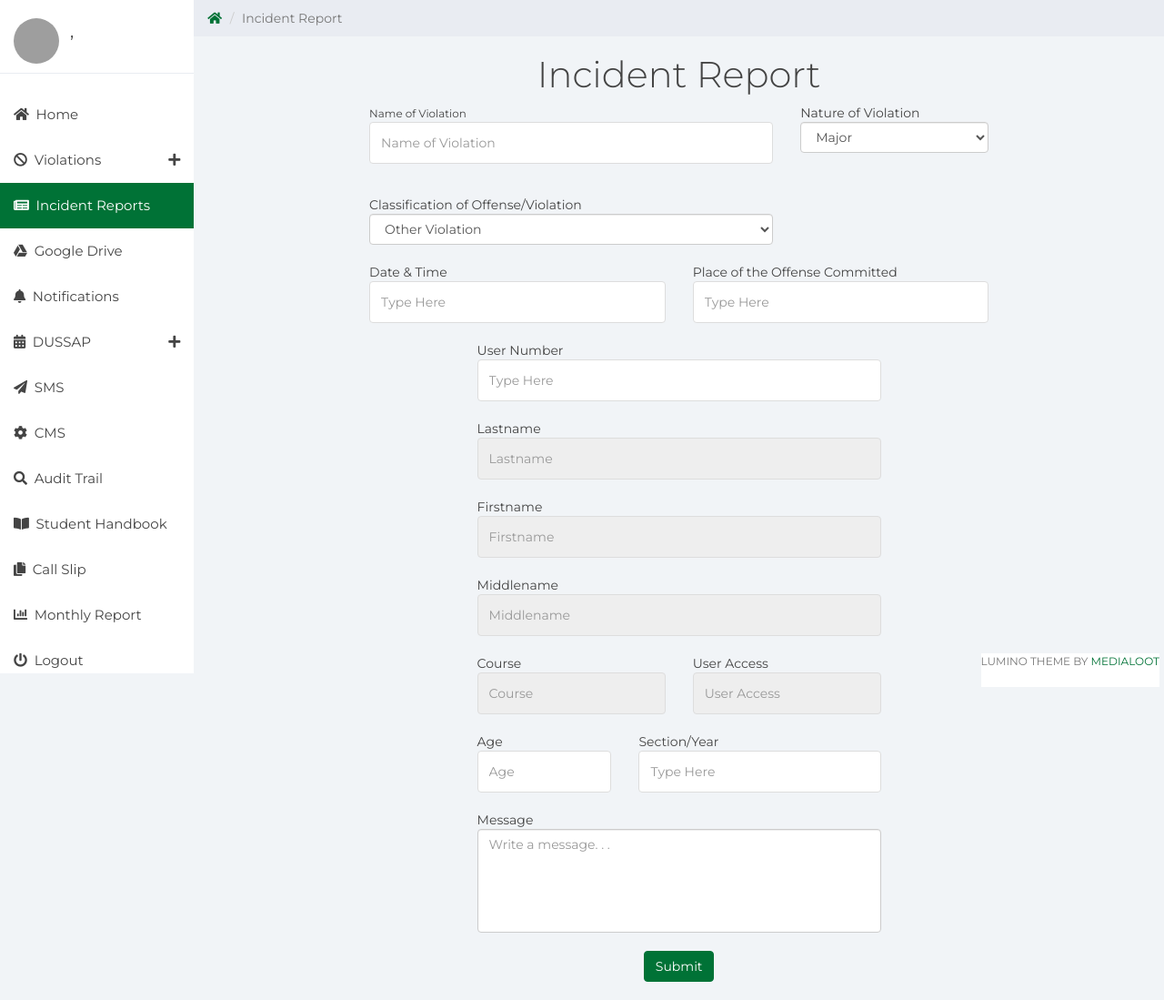
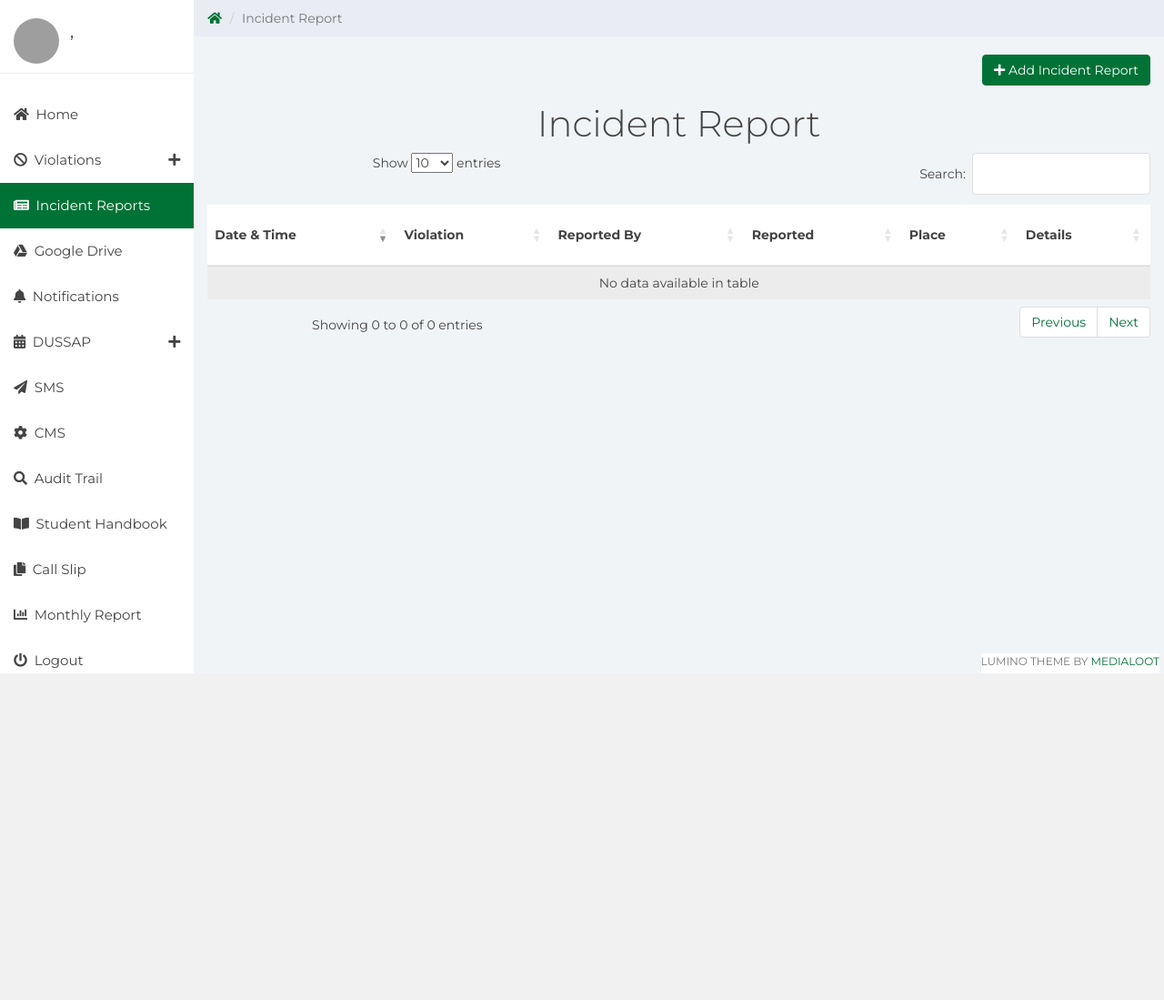
Before and after one commit to blackraspberryyy/iTrack, a CodeIgniter app: page /itrack/index.php/adminincidentreport/incident_report_exec in a window 1280 px wide. Shown: the part 60-1159 px from the top of the page at 91% size. After the commit the page ends 800 px from the top, so only its background shows below. Run offline with CodeIgniter, Linux system fonts and the light colour scheme; the visitor is signed in with stand-in values (Sample User, id 1); data that the repository does not hold is empty; some libraries are stand-ins or nearby versions; grey boxes are pictures that could not be loaded.

Commit message:
Incident Report Not Finished

```diff
--- a/application/controllers/AdminIncidentReport.php
+++ b/application/controllers/AdminIncidentReport.php
@@ -24,10 +24,12 @@ class AdminIncidentReport extends CI_Controller {
         );
 
         $data = array(
-            "title" => "Incident Report",
-            'currentadmin' => $this->AdminDashboard_model->getAdmin($where)[0],
-            'violations' => $this->AdminIncidentReport_model->getViolations()
+            "title"             => "Incident Report",
+            'currentadmin'      => $this->AdminDashboard_model->getAdmin($where)[0],
+            'violations'        => $this->AdminIncidentReport_model->getViolations(),
+            'incident_reports'  => $this->AdminIncidentReport_model->getIncidentReport()
         );
+
 
         $this->load->view("admin_includes/nav_header", $data);
         $this->load->view("admin_incident_report/main");
@@ -57,15 +59,19 @@ class AdminIncidentReport extends CI_Controller {
         if ($this->input->post("classification") == "0") {
             $this->form_validation->set_rules('classification_other', 'Name of Violation', 'required');
         }
+
+        if ($this->input->post("user_course") == "student"){
+            $this->form_validation->set_rules('user_course', 'Course', 'required');
+            $this->form_validation->set_rules('user_section_year', 'Section/Year', 'required');
+        }
+
         $this->form_validation->set_rules('date_time', 'Date and Time', 'required');
         $this->form_validation->set_rules('place', 'Place', 'required');
         $this->form_validation->set_rules('user_number', 'User Number', 'required|integer');
         $this->form_validation->set_rules('user_lastname', 'Lastname', 'required');
         $this->form_validation->set_rules('user_firstname', 'Firstname', 'required');
         $this->form_validation->set_rules('user_age', 'Age', 'required|max_length[3]|integer');
-        $this->form_validation->set_rules('user_course', 'Course', 'required');
         $this->form_validation->set_rules('user_access', 'Access', 'required');
-        $this->form_validation->set_rules('user_section_year', 'Section/Year', 'required');
         $this->form_validation->set_rules('message', 'Message', 'required');
 
         if ($this->form_validation->run() == FALSE) {
@@ -84,10 +90,6 @@ class AdminIncidentReport extends CI_Controller {
             $this->load->view("admin_incident_report/main");
             $this->load->view("admin_includes/footer");
         } else {
-            echo "<pre>";
-            print_r($this->input->post());
-            echo "</pre>";
-            die;
             $currentAdmin = $this->AdminIncidentReport_model->getAdmin(array("admin_id" => $this->session->userdata("userid")))[0];
             if ($this->input->post("classification") == "0") {
                 $violation = array(
@@ -103,7 +105,7 @@ class AdminIncidentReport extends CI_Controller {
             }
 
             $incident_report = array(
-                "admin_id" => $currentAdmin->admin_id,
+                "admin_reported_by" => $currentAdmin->admin_id,
                 "user_id" => $this->AdminIncidentReport_model->get_user_id($this->input->post("user_number"))[0]->user_id,
                 "violation_id" => $violation_id,
                 "incident_report_datetime" => strtotime($this->input->post("date_time")),
@@ -115,6 +117,7 @@ class AdminIncidentReport extends CI_Controller {
             );
             $this->AdminIncidentReport_model->insert_incident_report($incident_report);
             $this->session->set_flashdata("success_incident_report", "Incident Report successfully recorded.");
+            redirect(base_url()."adminincidentreport");
         }
     }
 
--- a/application/models/AdminIncidentReport_model.php
+++ b/application/models/AdminIncidentReport_model.php
@@ -51,5 +51,26 @@ class AdminIncidentReport_model extends CI_Model {
         return ($query->num_rows() > 0) ? $query->result() : false;
     }
 
+    function getIncidentReport(){
+        $join1 = "user AS user1";
+        $join2 = "violation";
+        $join3 = "admin";
+        $join4 = "user AS student_reported_by";
+        $on1 = "incident_report.user_id = user1.user_id";
+        $on2 = "incident_report.violation_id = violation.violation_id";
+        $on3 = "incident_report.admin_reported_by = admin.admin_id";
+        $on4 = "incident_report.student_reported_by = student_reported_by.user_id";
+
+        $this->db->join($join1, $on1, "left outer");
+        $this->db->join($join2, $on2, "left outer");
+        $this->db->join($join3, $on3, "left outer");
+        $this->db->join($join4, $on4, "left outer");
+
+        $this->db->select("admin.*, incident_report.*, violation.*, user1.*, "
+                . "`student_reported_by`.`user_id` AS `student_reported_by_id`, `student_reported_by`.`user_number` AS `student_reported_by_number`, `student_reported_by`.`user_firstname` AS `student_reported_by_firstname`, `student_reported_by`.`user_lastname` AS `student_reported_by_lastname`, `student_reported_by`.`user_middlename` AS `student_reported_by_middlename`, `student_reported_by`.`user_password` AS `student_reported_by_password`, `student_reported_by`.`user_picture` AS `student_reported_by_picture`, `student_reported_by`.`user_course` AS `student_reported_by_course`, `student_reported_by`.`user_access` AS `student_reported_by_access`, `student_reported_by`.`user_isactive` AS `student_reported_by_isactive`, `student_reported_by`.`user_added_at` AS `student_reported_by_added_at`, `student_reported_by`.`user_updated_at` AS `student_reported_by_updated_at`");
+        $this->db->from("incident_report");
+        $query = $this->db->get();
+        return ($query->num_rows() > 0) ? $query->result() : false;
+    }
 
 }
--- a/application/views/admin_incident_report/main.php
+++ b/application/views/admin_incident_report/main.php
@@ -122,14 +122,67 @@
 </div><!--/.row breadcrumb-->
 
 <div class = "row">
-    <div class = "col-md-12 text-center">
-        <h1>Incident Report</h1>
+    <div class="col-xs-12 text-right">
+        <br/>
+        <button type ="button" class="btn btn-primary" data-toggle = "modal" data-target = "#add_incident_report"><i class="fa fa-plus" ></i> Add Incident Report</button>
     </div>
 </div>
 
+<div class = "row">
+    <div class = "col-md-12 text-center">
+        <h1>Incident Report</h1>
+        <div class ="table-responsive">
+            <table class="table table-striped datatable" style="width:100%">
+                <thead>
+                    <tr>
+                        <th>Date &amp; Time</th>
+                        <th>Violation</th>
+                        <th>Reported By</th>
+                        <th>Reported</th>
+                        <th>Place</th>
+                        <th>Details</th>
+                    </tr>
+                </thead>
+                <tbody>
+                    <?php foreach ($incident_reports as $report): ?>
+                        <tr>
+                            <td><span class = "hidden"><?= $report->incident_report_datetime ?></span><?= date('F d, Y \a\t h:m A', $report->incident_report_datetime) ?></td>
+                            <td><?= ucfirst($report->violation_name) ?></td>
+                            <td>
+                                <?php
+                                if ($report->admin_id == "") {
+                                    echo $report->student_reported_by_firstname . " " . ($report->student_reported_by_middlename == "" ? "" : substr($report->student_reported_by_middlename, 0, 1)) . ". " . $report->student_reported_by_lastname;
+                                } else {
+                                    echo $report->admin_firstname . " " . ($report->admin_middlename == "" ? "" : substr($report->admin_middlename, 0, 1)) . ". " . $report->admin_lastname;
+                                }
+                                ?>
+                            </td>
+                            <td><?= $report->user_firstname . " " . ($report->user_middlename == "" ? "" : substr($report->user_middlename, 0, 1)) . $report->user_lastname; ?></td>
+                            <td><?= ucfirst($report->incident_report_place) ?></td>
+                            <td>
+                                <div class="btn-group" role="group">
+                                    <a href = "<?= base_url()?>adminincidentreport/details/<?= $report->incident_report_id?>" class="btn btn-primary">Details</a>
+                                    <a href = "<?= base_url()?>adminincidentreport/edit/<?= $report->incident_report_id?>" class="btn btn-warning">Edit</a>
+                                </div>
+                            </td>
+                        </tr>
+                    <?php endforeach; ?>
+                </tbody>
+            </table>
+        </div>
+    </div>
+</div>
+
+<!-- ADD INCIDENT REPORT MODAL -->
+<div class="modal fade" id="add_incident_report" tabindex="-1" role="dialog" aria-labelledby="myModalLabel">
+    <div class="modal-dialog" role="document">
         <form action = "<?= base_url() ?>adminincidentreport/incident_report_exec" method="POST" autocomplete="off">
-    <div class ="row">
-        <div class = "col-xs-8 col-sm-offset-2">
+            <div class="modal-content">
+                <div class="modal-header">
+                    <button type="button" class="close" data-dismiss="modal" aria-label="Close"><span aria-hidden="true">&times;</span></button>
+                    <h4 class="modal-title" id="myModalLabel">Add Incident Report</h4>
+                </div>
+                <div class="modal-body">
                     <div class = "row">
                         <div class = "col-sm-8">
                             <div id = "classification_other" class="form-group <?= !empty(form_error("classification_other")) ? "has-error" : ""; ?>">
@@ -230,23 +283,23 @@
                             <small><?= form_error("user_section_year") ?></small>
                         </div>
                     </div>
-
                     <div class = "row">
                         <div class = "col-xs-8 col-xs-offset-2 <?= !empty(form_error("message")) ? "has-error" : ""; ?>">
                             <br/>
                             <span class="control-label">Message</span><br/>
                             <textarea class="form-control" rows ="5" name = "message" style = "resize: none;" placeholder="Write a message. . ."><?= set_value("message") ?></textarea>
                             <small><?= form_error("message") ?></small>
-                    <br/>
-                    <center>
-                        <button type ="submit" class ="btn btn-primary">Submit</button>
-                    </center>
                         </div>
                     </div>
                 </div>
+                <div class="modal-footer">
+                    <button type="button" class="btn btn-default" data-dismiss="modal">Close</button>
+                    <button type="submit" class="btn btn-primary">Submit</button>
                 </div>
-    <br/>
+            </div>
         </form>
+    </div>
+</div>
 
 <script>
     function keypresshandler(event) {
--- a/application/views/admin_includes/nav_header.php
+++ b/application/views/admin_includes/nav_header.php
@@ -54,8 +54,18 @@
 
         <script src="<?= base_url() ?>assets/lumino_template/js/jquery-1.11.1.min.js"></script>
         <script src="<?= base_url() ?>assets/lumino_template/js/bootstrap.min.js"></script>
-        <!-- Autocomplete -->
 
+
+
+        <!-- Data Table -->
+        <link rel = "stylesheet" href = "https://cdn.datatables.net/1.10.19/css/dataTables.bootstrap.min.css">
+        <script src = "https://cdn.datatables.net/1.10.19/js/jquery.dataTables.min.js"></script>
+        <script src = "https://cdn.datatables.net/1.10.19/js/dataTables.bootstrap.min.js"></script>
+        <script>
+            $(document).ready(function () {
+                $('.datatable').DataTable({ "order": [[ 0, "desc" ]] });
+            });
+        </script>
     </head>
     <body>
 
@@ -66,24 +76,24 @@
                         <span class="icon-bar"></span>
                         <span class="icon-bar"></span>
                         <span class="icon-bar"></span></button>
-                        <a class="navbar-brand" href="<?= base_url()?>admindashboard"><img src = "<?= base_url()?>images/admin_logo.png"></a>
+                    <a class="navbar-brand" href="<?= base_url() ?>admindashboard"><img src = "<?= base_url() ?>images/admin_logo.png"></a>
                 </div>
             </div><!-- /.container-fluid -->
         </nav>
         <div id="sidebar-collapse" class="col-sm-3 col-lg-2 sidebar">
             <div class="profile-sidebar">
                 <div class="profile-userpic">
-                    <img src="<?= base_url().$currentadmin->admin_picture?>" class="img-responsive" alt="">
+                    <img src="<?= base_url() . $currentadmin->admin_picture ?>" class="img-responsive" alt="">
                 </div>
                 <div class="profile-usertitle">
-                    <div class="profile-usertitle-name"><?= $currentadmin->admin_lastname.", ".$currentadmin->admin_firstname?> <?= substr($currentadmin->admin_middlename, 0,1) == "" ? "" : substr($currentadmin->admin_middlename, 0,1)."."?></div>
-                    <div class="profile-usertitle-status"><?= $currentadmin->admin_title?></div>
+                    <div class="profile-usertitle-name"><?= $currentadmin->admin_lastname . ", " . $currentadmin->admin_firstname ?> <?= substr($currentadmin->admin_middlename, 0, 1) == "" ? "" : substr($currentadmin->admin_middlename, 0, 1) . "." ?></div>
+                    <div class="profile-usertitle-status"><?= $currentadmin->admin_title ?></div>
                 </div>
                 <div class="clear"></div>
             </div>
             <div class="divider"></div>
             <ul class="nav menu">
-                <li class="<?= strpos(base_url(uri_string()), $this->config->base_url() . "admindashboard") !== FALSE ? "active" : ""; ?>"><a href="<?= base_url()?>admindashboard"><em class="fa fa-home">&nbsp;</em> Home</a></li>
+                <li class="<?= strpos(base_url(uri_string()), $this->config->base_url() . "admindashboard") !== FALSE ? "active" : ""; ?>"><a href="<?= base_url() ?>admindashboard"><em class="fa fa-home">&nbsp;</em> Home</a></li>
                 <li class="parent ">
                     <a data-toggle="collapse" href="#violations">
                         <em class="fa fa-ban">&nbsp;</em> Violations <span data-toggle="collapse" href="#violations" class="icon pull-right"><em class="fa fa-plus"></em></span>
@@ -101,9 +111,9 @@
                         </li>
                     </ul>
                 </li>
-                <li class="<?= strpos(base_url(uri_string()), $this->config->base_url() . "adminincidentreport") !== FALSE ? "active" : ""; ?>"><a href="<?= base_url()?>adminincidentreport"><em class="fa fa-newspaper">&nbsp;</em> Incident Reports</a></li>
-                <li class="<?= strpos(base_url(uri_string()), $this->config->base_url() . "admingoogledrive") !== FALSE ? "active" : ""; ?>"><a href="<?= base_url()?>admingoogledrive"><em class="fab fa-google-drive">&nbsp;</em> Google Drive</a></li>
-                <li  class="<?= strpos(base_url(uri_string()), $this->config->base_url() . "adminnotification") !== FALSE ? "active" : ""; ?>"><a href="<?= base_url()?>adminnotification"><em class="fa fa-bell">&nbsp;</em> Notifications</a></li>
+                <li class="<?= strpos(base_url(uri_string()), $this->config->base_url() . "adminincidentreport") !== FALSE ? "active" : ""; ?>"><a href="<?= base_url() ?>adminincidentreport"><em class="fa fa-newspaper">&nbsp;</em> Incident Reports</a></li>
+                <li class="<?= strpos(base_url(uri_string()), $this->config->base_url() . "admingoogledrive") !== FALSE ? "active" : ""; ?>"><a href="<?= base_url() ?>admingoogledrive"><em class="fab fa-google-drive">&nbsp;</em> Google Drive</a></li>
+                <li  class="<?= strpos(base_url(uri_string()), $this->config->base_url() . "adminnotification") !== FALSE ? "active" : ""; ?>"><a href="<?= base_url() ?>adminnotification"><em class="fa fa-bell">&nbsp;</em> Notifications</a></li>
                 <li class="parent">
                     <a data-toggle="collapse" href="#dussap">
                         <em class="fa fa-calendar-alt">&nbsp;</em> DUSSAP <span data-toggle="collapse" href="#dussap" class="icon pull-right"><em class="fa fa-plus"></em></span>
@@ -121,13 +131,13 @@
                         </li>
                     </ul>
                 </li>
-                <li class="<?= strpos(base_url(uri_string()), $this->config->base_url() . "sms") !== FALSE ? "active" : ""; ?>"><a href="<?=  base_url()?>sms"><em class="fa fa-paper-plane">&nbsp;</em> SMS</a></li>
-                <li class="<?= strpos(base_url(uri_string()), $this->config->base_url() . "admincms") !== FALSE ? "active" : ""; ?>"><a href="<?= base_url()?>admincms"><em class="fa fa-cog">&nbsp;</em> CMS</a></li>
-                <li class="<?= strpos(base_url(uri_string()), $this->config->base_url() . "adminaudittrail") !== FALSE ? "active" : ""; ?>"><a href="<?= base_url()?>adminaudittrail"><em class="fa fa-search">&nbsp;</em> Audit Trail</a></li>
-                <li class="<?= strpos(base_url(uri_string()), $this->config->base_url() . "studenthandbook") !== FALSE ? "active" : ""; ?>"><a href="<?=  base_url()?>studenthandbook"><em class="fa fa-book-open">&nbsp;</em> Student Handbook</a></li>
-                <li class="<?= strpos(base_url(uri_string()), $this->config->base_url() . "admincallslip") !== FALSE ? "active" : ""; ?>"><a href="<?=  base_url()?>admincallslip"><em class="fa fa-copy">&nbsp;</em> Call Slip</a></li>
-                <li class="<?= strpos(base_url(uri_string()), $this->config->base_url() . "adminmonthlyreport") !== FALSE ? "active" : ""; ?>"><a href="<?=  base_url()?>adminmonthlyreport"><em class="fa fa-chart-bar">&nbsp;</em> Monthly Report</a></li>
-                <li><a href="<?=  base_url()?>logout"><em class="fa fa-power-off">&nbsp;</em> Logout</a></li>
+                <li class="<?= strpos(base_url(uri_string()), $this->config->base_url() . "sms") !== FALSE ? "active" : ""; ?>"><a href="<?= base_url() ?>sms"><em class="fa fa-paper-plane">&nbsp;</em> SMS</a></li>
+                <li class="<?= strpos(base_url(uri_string()), $this->config->base_url() . "admincms") !== FALSE ? "active" : ""; ?>"><a href="<?= base_url() ?>admincms"><em class="fa fa-cog">&nbsp;</em> CMS</a></li>
+                <li class="<?= strpos(base_url(uri_string()), $this->config->base_url() . "adminaudittrail") !== FALSE ? "active" : ""; ?>"><a href="<?= base_url() ?>adminaudittrail"><em class="fa fa-search">&nbsp;</em> Audit Trail</a></li>
+                <li class="<?= strpos(base_url(uri_string()), $this->config->base_url() . "studenthandbook") !== FALSE ? "active" : ""; ?>"><a href="<?= base_url() ?>studenthandbook"><em class="fa fa-book-open">&nbsp;</em> Student Handbook</a></li>
+                <li class="<?= strpos(base_url(uri_string()), $this->config->base_url() . "admincallslip") !== FALSE ? "active" : ""; ?>"><a href="<?= base_url() ?>admincallslip"><em class="fa fa-copy">&nbsp;</em> Call Slip</a></li>
+                <li class="<?= strpos(base_url(uri_string()), $this->config->base_url() . "adminmonthlyreport") !== FALSE ? "active" : ""; ?>"><a href="<?= base_url() ?>adminmonthlyreport"><em class="fa fa-chart-bar">&nbsp;</em> Monthly Report</a></li>
+                <li><a href="<?= base_url() ?>logout"><em class="fa fa-power-off">&nbsp;</em> Logout</a></li>
             </ul>
         </div><!--/.sidebar-->
 
```
Lines whose indentation alone changed are shown as unchanged.
